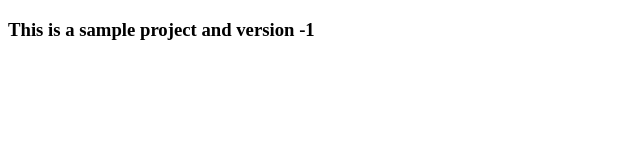
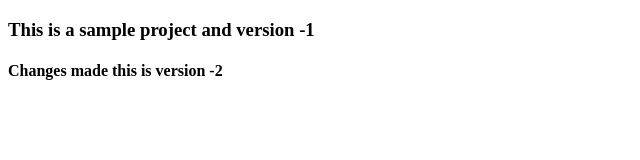
Before and after one commit to Ravitejatorrikonda/Sample1, a plain HTML site: page index.html in a window 1280 px wide. Shown: the whole page, without its empty margins (0-640 px from the left). Drawn offline with Linux system fonts and the light colour scheme.

Commit message:
version-2

```diff
--- a/index.html
+++ b/index.html
@@ -7,5 +7,6 @@
 </head>
 <body>
     <h3>This is a sample project and version -1</h3>
+    <h4>Changes made  this is version -2</h4>
 </body>
 </html>
```
